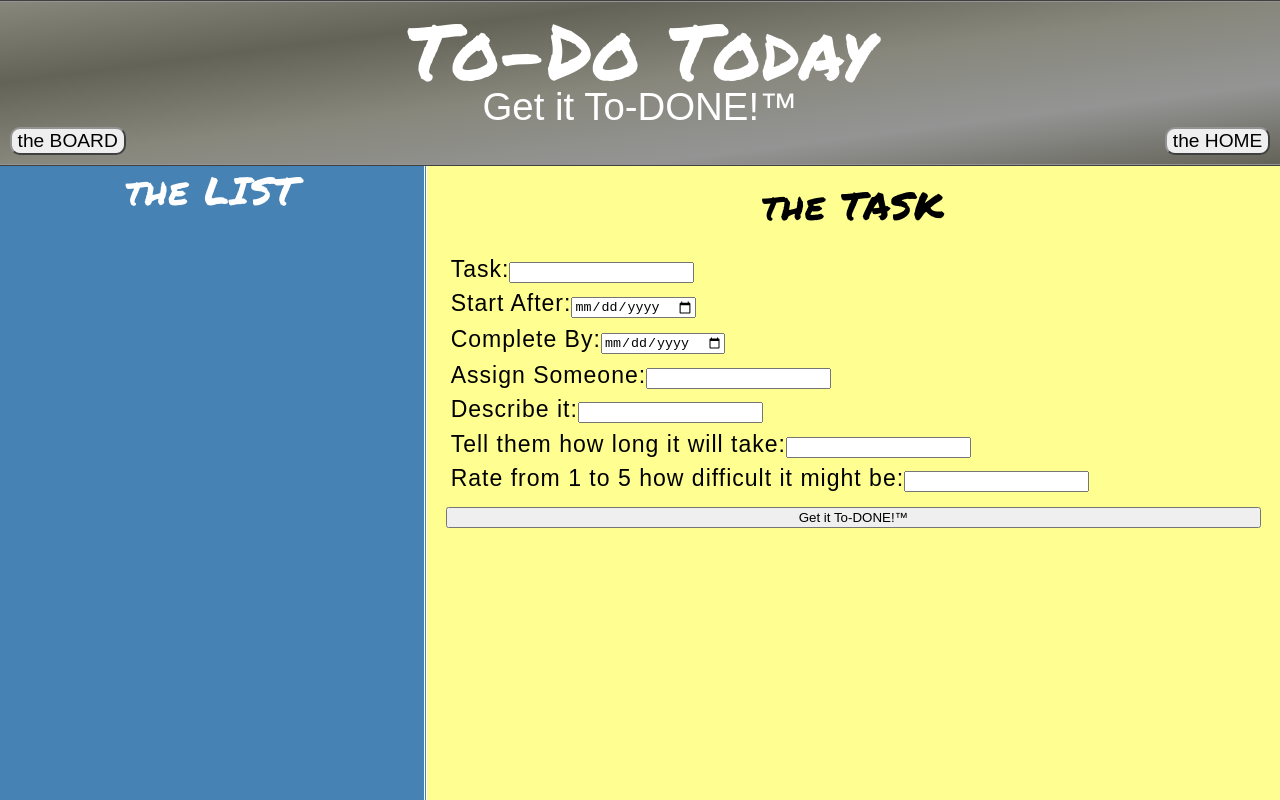
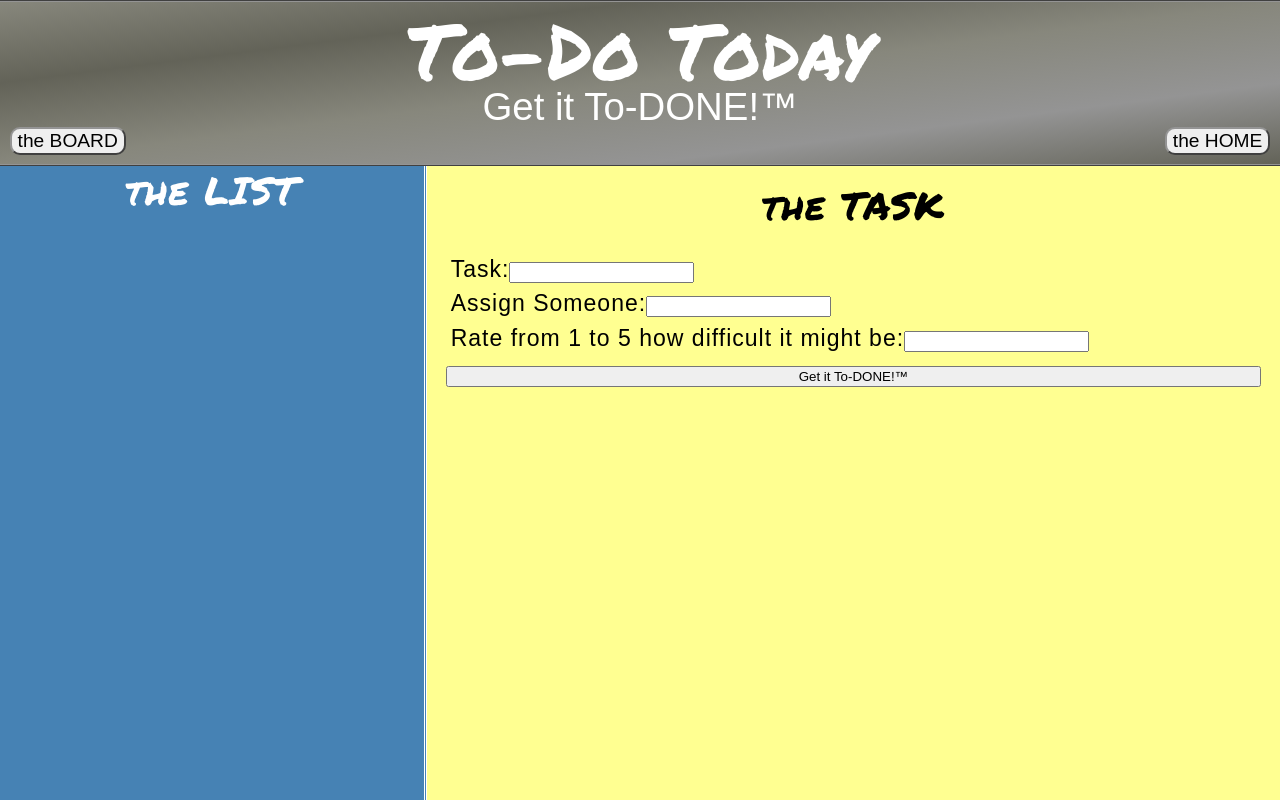
Before and after one commit to TheAgileMCB/ToDoTodayReact, a React (Create React App) app in the folder todo-today-front-end/: page / in a window 1280 px wide. Shown: the top 800 px of the page. Built offline with nearby package versions, Linux system fonts and the light colour scheme; a web font is replaced by a local one.

Commit message:
paired down form to work with Keith's API

```diff
--- a/todo-today-front-end/src/components/to-do-form/index.js
+++ b/todo-today-front-end/src/components/to-do-form/index.js
@@ -20,19 +20,19 @@ export default function Form(props) {
     // }, [name]);
 
 
-    const [taskId, setTaskId] = useState(0);
+    const [id, setId] = useState(0);
     const [title, setTitle] = useState("");
-    const [createdBy, setCreatedBy] = useState("");
-    const [startTime, setStartTime] = useState(Date.now());
-    const [dueTime, setDueTime] = useState(Date.now());
-    const [assignee, setAssignee] = useState("");
-    const [description, setDescription] = useState("");
-    const [estimateTimeToComplete, setEstimatedTimeToComplete] = useState("");
-    const [difficultyRating, setDifficultyRating] = useState(1);
-    const [taskComplete, setTaskComplete] = useState(false);
+    //const [createdBy, setCreatedBy] = useState("");
+    //const [startTime, setStartTime] = useState(Date.now());
+    //const [dueTime, setDueTime] = useState(Date.now());
+    const [assignedTo, setAssignedTo] = useState("");
+    //const [description, setDescription] = useState("");
+    //const [estimateTimeToComplete, setEstimatedTimeToComplete] = useState("");
+    const [difficulty, setDifficulty] = useState(1);
+    const [complete, setComplete] = useState(false);
 
     function getDataFromApi() {
-        this.props.onReceiveResults(taskId, title, createdBy, startTime, dueTime, assignee, description, estimateTimeToComplete, difficultyRating, taskComplete);
+        props.onReceiveResults(id, title, assignedTo, difficulty, complete);
     }
 
     const handleSubmit = e => {
@@ -74,33 +74,16 @@ export default function Form(props) {
                     <input name="Title" type="text" onChange={setTitle} />
                 </label>
                 <label >
-                    <span>Start After:</span>
-                    <input name="StartTime" type="date" onChange={setStartTime} />
-                </label>
-                <label >
-                    <span>Complete By:</span>
-                    <input name="DueTime" type="date" onChange={setDueTime} />
-                </label>
-                <label >
                     <span>Assign Someone:</span>
-                    <input name="Assignee" type="text" onChange={setAssignee} />
-                </label>
-                <label >
-                    <span>Describe it:</span>
-                    <input name="Description" type="text" onChange={setDescription} />
-                </label>
-                <label >
-                    <span>Tell them how long it will take:</span>
-                    <input name="EstimatedTimeToComplete" type="text" onChange={setEstimatedTimeToComplete} />
+                    <input name="Assignee" type="text" onChange={setAssignedTo} />
                 </label>
                 <label >
                     <span>Rate from 1 to 5 how difficult it might be:</span>
-                    <input name="DifficultyTating" type="number" onChange={setDifficultyRating} />
+                    <input name="DifficultyTating" type="number" onChange={setDifficulty} />
                 </label>
                 <label >
-                    <input name="TaskId" type="hidden" value="1" onChange={setTaskId} />
-                    <input name="CreatedBy" type="hidden" value="userId props?" onChange={setCreatedBy} />
-                    <input name="taskComplete" type="hidden" value="false" onChange={setTaskComplete} />
+                    <input name="TaskId" type="hidden" value="1" onChange={setId} />
+                    <input name="taskComplete" type="hidden" value="false" onChange={setComplete} />
                 </label>
                 <button type="submit">Get it To-DONE!&trade;</button>
             </form>
```
